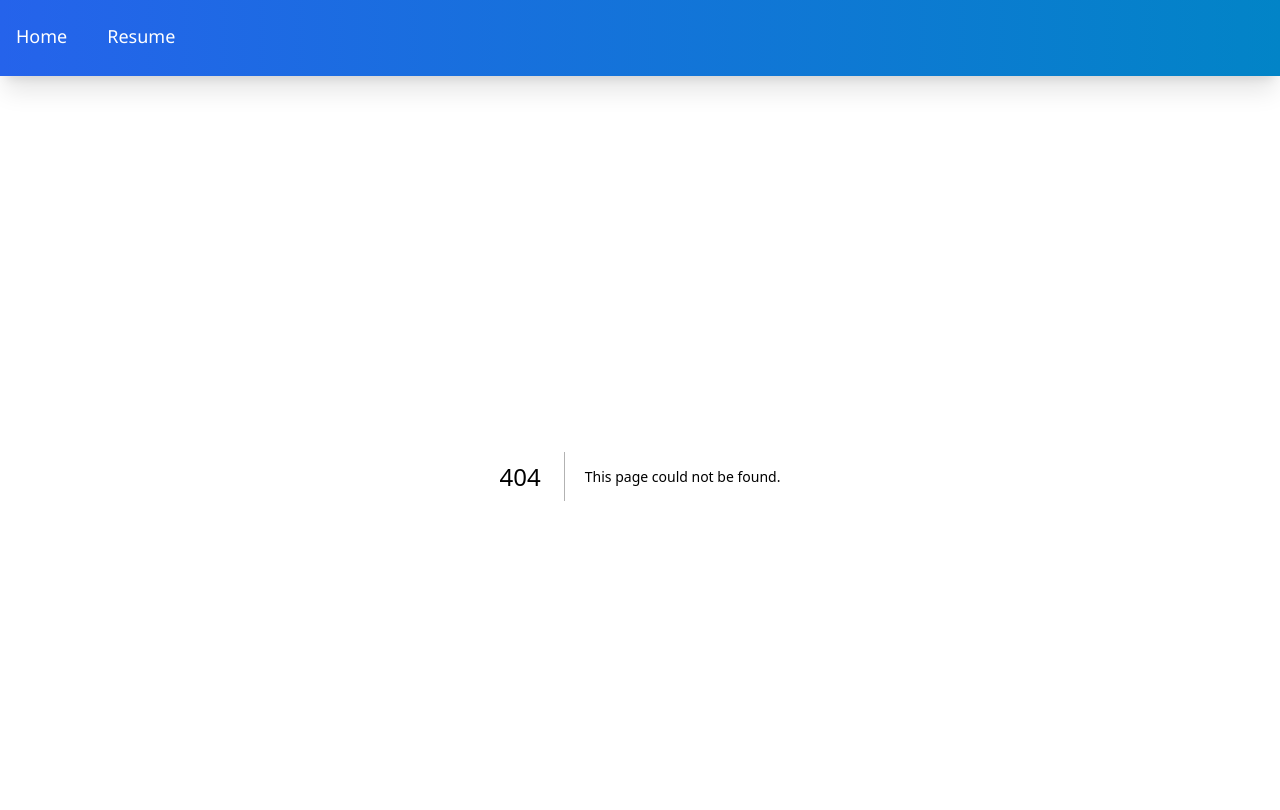
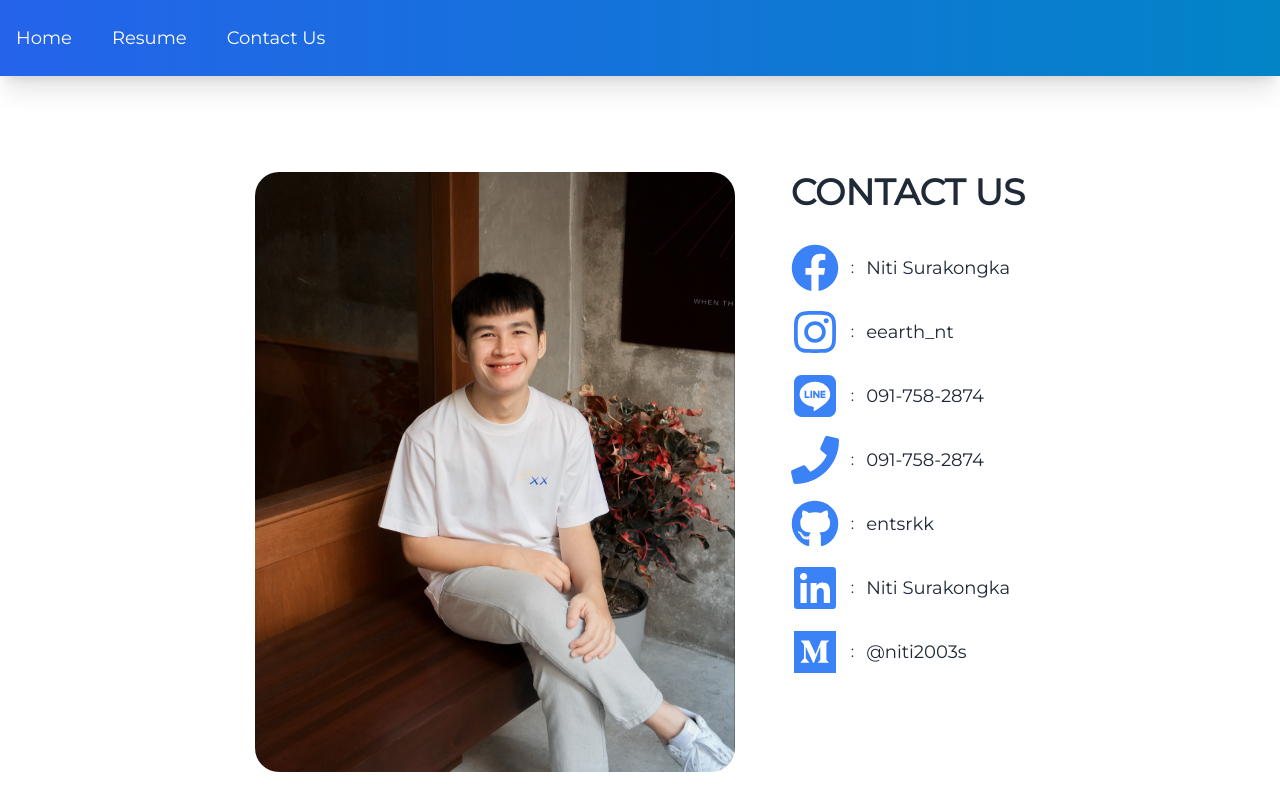
Before and after one commit to entsrkk/earth-port, a Next.js app: page /contact in a window 1280 px wide. Before the commit this address had no page. Shown: the top 810 px of the page. Built offline with nearby package versions, Linux system fonts and the light colour scheme.

Commit message:
add contact-us page & edit href link resume & change google font

```diff
--- a/public/data/project.json
+++ b/public/data/project.json
@@ -28,5 +28,11 @@
         "project_name": "shop eventtech",
         "project_image": "/img/shop-eventtech-homepage.png",
         "project_tag": "wordpress"
+    },
+    {
+        "project_id": "6",
+        "project_name": "Blockchain for buy Pokemon",
+        "project_image": "/img/blockchain-beige.png",
+        "project_tag": ["NextJS", "Solidity", "e-commerce"]
     }
 ]
--- a/src/app/components/MyExperiences.tsx
+++ b/src/app/components/MyExperiences.tsx
@@ -176,7 +176,7 @@ const MyExperiences = () => {
         </div>
         <div className="capitalize space-y-6 px-4">
           <div className="bg-white w-full flex flex-col justify-center items-center rounded-2xl py-4">
-            <p className="text-xl mb-4 sm:mb-2">Work with TGP Eventtech.ai</p>
+            <p className="text-xl font-semibold mb-4 sm:mb-4 sm:mt-2">Work with TGP Eventtech.ai</p>
             <ul className="list-disc list-inside px-4 sm:px-16 lg:px-36 text-balance space-y-4 sm:space-y-0 text-center sm:text-left">
               <li>wordpress for Koh Mak</li>
               <li>bepeerapat 20th</li>
@@ -234,10 +234,10 @@ const MyExperiences = () => {
             </ul>
           </div>
           <div className="bg-white w-full flex flex-col justify-center items-center rounded-2xl py-4">
-            <p className="text-xl mb-4 sm:mb-2">Previously developed projects</p>
+            <p className="text-xl font-semibold mb-4 sm:mb-4 sm:mt-2">Previously developed projects</p>
             <ul className="list-disc list-inside px-4 sm:px-16 lg:px-36 text-balance space-y-4 sm:space-y-0 text-center sm:text-left">
               <li>
-                TechVibe: an Academic Weblog Platform{" "}
+                TechVibe: an Academic Weblog Platform :{" "}
                 <Link
                   className="text-blue-600"
                   href={"https://github.com/msssrp/tech-vibe.git"}
--- a/src/app/components/MyProjects.tsx
+++ b/src/app/components/MyProjects.tsx
@@ -10,7 +10,7 @@ interface Project {
   project_id: number;
   project_name: string;
   project_image: string;
-  project_tag: string;
+  project_tag: string[];
 }
 
 const MyProjects = () => {
@@ -20,8 +20,14 @@ const MyProjects = () => {
     axios // ใช้ axios เพื่อเรียกข้อมูลจากไฟล์ project.json
       .get("/data/project.json")
       .then((response) => {
-        setProjects(response.data); // กำหนดข้อมูลที่ได้รับเข้ามาให้กับ projects
-        console.log(response.data); // แสดงข้อมูลที่ได้รับเข้ามาใน console
+        const normalizedData = response.data.map((project: any) => ({
+          ...project,
+          project_tag: Array.isArray(project.project_tag)
+            ? project.project_tag
+            : [project.project_tag],
+        }));
+        setProjects(normalizedData); // กำหนดข้อมูลที่ได้รับเข้ามาให้กับ projects
+        console.log(normalizedData); // แสดงข้อมูลที่ได้รับเข้ามาใน console
       })
       .catch((error) => {
         console.error("Error fetching the projects data", error);
@@ -51,11 +57,16 @@ const MyProjects = () => {
                     src={project.project_image}
                     alt=""
                     className="w-full h-96 object-cover object-top"
+                    loading = 'lazy'
                   />
                 </figure>
                 <div className="card-body">
-                  <div className="badge bg-base-300 text-sm py-3 capitalize">
-                    {project.project_tag}
+                  <div className="">
+                    {project.project_tag.map((tag, tagIndex) => (
+                      <div key={tagIndex} className="badge bg-base-300 text-sm py-3 capitalize ">
+                        {tag}
+                      </div>
+                    ))}
                   </div>
                   <h2 className="card-title capitalize">
                     {project.project_name}
--- a/src/app/components/Navbar.tsx
+++ b/src/app/components/Navbar.tsx
@@ -10,7 +10,8 @@ const Navbar: React.FC = () => {
             <Link href="/" className="sm:px-4">
               Home
             </Link>
-            <Link href="/resume" className="sm:px-4">Resume</Link>
+            <Link href="https://drive.google.com/file/d/11gA4GHJmztFCUyLlp4RhFYi8OvwKmFPO/view?usp=sharing" target="_blank" className="sm:px-4">Resume</Link>
+            <Link href="/contact" className="sm:px-4">Contact Us</Link>
           </div>
         </div>
       </div>
--- /dev/null
+++ b/src/app/contact/page.tsx
@@ -0,0 +1,100 @@
+import Image from "next/image";
+import Link from "next/link";
+import React from "react";
+import {
+  FaFacebook,
+  FaInstagram,
+  FaLine,
+  FaPhone,
+  FaGithub,
+  FaLinkedin,
+  FaMedium,
+} from "react-icons/fa";
+
+const Contactpage: React.FC = () => {
+  return (
+    <div className="container mx-auto py-24">
+      <div className="flex justify-center gap-14">
+        <div>
+          <Image
+            width={480}
+            height={480}
+            src={"/img/profile-earth.jpg"}
+            alt=""
+            className="rounded-3xl"
+          />
+        </div>
+        <div>
+          <h2 className="text-4xl font-bold uppercase ">Contact Us</h2>
+          <div className="mt-8 space-y-4">
+            <div className="flex items-center gap-3">
+              <FaFacebook className="w-12 h-12 fill-blue-500 " /> :{" "}
+              <Link
+                href="https://www.facebook.com/niti.surakongka"
+                className="text-lg hover:font-semibold hover:text-blue-600"
+              >
+                Niti Surakongka
+              </Link>
+            </div>
+            <div className="flex items-center gap-3">
+              <FaInstagram className="w-12 h-12 fill-blue-500" /> :{" "}
+              <Link
+                href="https://www.instagram.com/eearth_nt/"
+                className="text-lg hover:font-semibold hover:text-blue-600"
+              >
+                eearth_nt
+              </Link>
+            </div>
+            <div className="flex items-center gap-3">
+              <FaLine className="w-12 h-12 fill-blue-500" /> :{" "}
+              <Link
+                href="https://line.me/ti/p/8XgcLYn8Cg"
+                className="text-lg hover:font-semibold hover:text-blue-600"
+              >
+                091-758-2874
+              </Link>
+            </div>
+            <div className="flex items-center gap-3">
+              <FaPhone className="w-12 h-12 fill-blue-500" /> :{" "}
+              <Link
+                href="tel:0917582874"
+                className="text-lg hover:font-semibold hover:text-blue-600"
+              >
+                091-758-2874
+              </Link>
+            </div>
+            <div className="flex items-center gap-3">
+              <FaGithub className="w-12 h-12 fill-blue-500" /> :{" "}
+              <Link
+                href="https://github.com/entsrkk"
+                className="text-lg hover:font-semibold hover:text-blue-600"
+              >
+                entsrkk
+              </Link>
+            </div>
+            <div className="flex items-center gap-3">
+              <FaLinkedin className="w-12 h-12 fill-blue-500" /> :{" "}
+              <Link
+                href="https://www.linkedin.com/in/nitisurakongka/"
+                className="text-lg hover:font-semibold hover:text-blue-600"
+              >
+                Niti Surakongka
+              </Link>
+            </div>
+            <div className="flex items-center gap-3">
+              <FaMedium className="w-12 h-12 fill-blue-500" /> :{" "}
+              <Link
+                href="https://medium.com/@niti2003s"
+                className="text-lg hover:font-semibold hover:text-blue-600"
+              >
+                @niti2003s
+              </Link>
+            </div>
+          </div>
+        </div>
+      </div>
+    </div>
+  );
+};
+
+export default Contactpage;
--- a/src/app/globals.css
+++ b/src/app/globals.css
@@ -1,9 +1,9 @@
-@import url('https://fonts.googleapis.com/css2?family=Noto+Sans+Thai&display=swap');
+@import url('https://fonts.googleapis.com/css2?family=Montserrat&display=swap');
 
 @tailwind base;
 @tailwind components;
 @tailwind utilities;
 
 body {
-  font-family: 'Noto Sans Thai', sans-serif;
+  font-family: 'Montserrat', sans-serif ;
 }
--- a/src/app/home/page.tsx
+++ b/src/app/home/page.tsx
@@ -2,7 +2,7 @@
 import React from "react";
 import Image from "next/image";
 import { TypeAnimation } from "react-type-animation";
-import TechStackCarousel from "../components/TechStackCarousel";
+import TechStackCarousel from "../components/TechStack";
 import MyProjects from "../components/MyProjects";
 import MyExperiences from "../components/MyExperiences";
 
@@ -27,7 +27,7 @@ const Homepage = () => {
               speed={40}
               className="text-3xl sm:text-6xl font-extrabold tracking-wide uppercase bg-gradient-to-r from-blue-600 to-sky-600 text-transparent bg-clip-text"
             />
-            <p className="mx-auto text-base text-balance md:text-xl lg:text-2xl lg:w-[690px]">
+            <p className="mx-auto text-base text-balance md:text-xl lg:text-2xl lg:w-[740px]">
               Hello! My name is Earth, or Mr. Niti Surakongka, a Junior Frontend
               Developer. I have a foundation in web development with knowledge
               of modern front-end technologies, and a growing interest in Full
```
Also changed, not shown: public/img/blockchain-beige.png (added), src/app/components/TechStack.tsx (renamed from src/app/components/TechStackCarousel.tsx).
